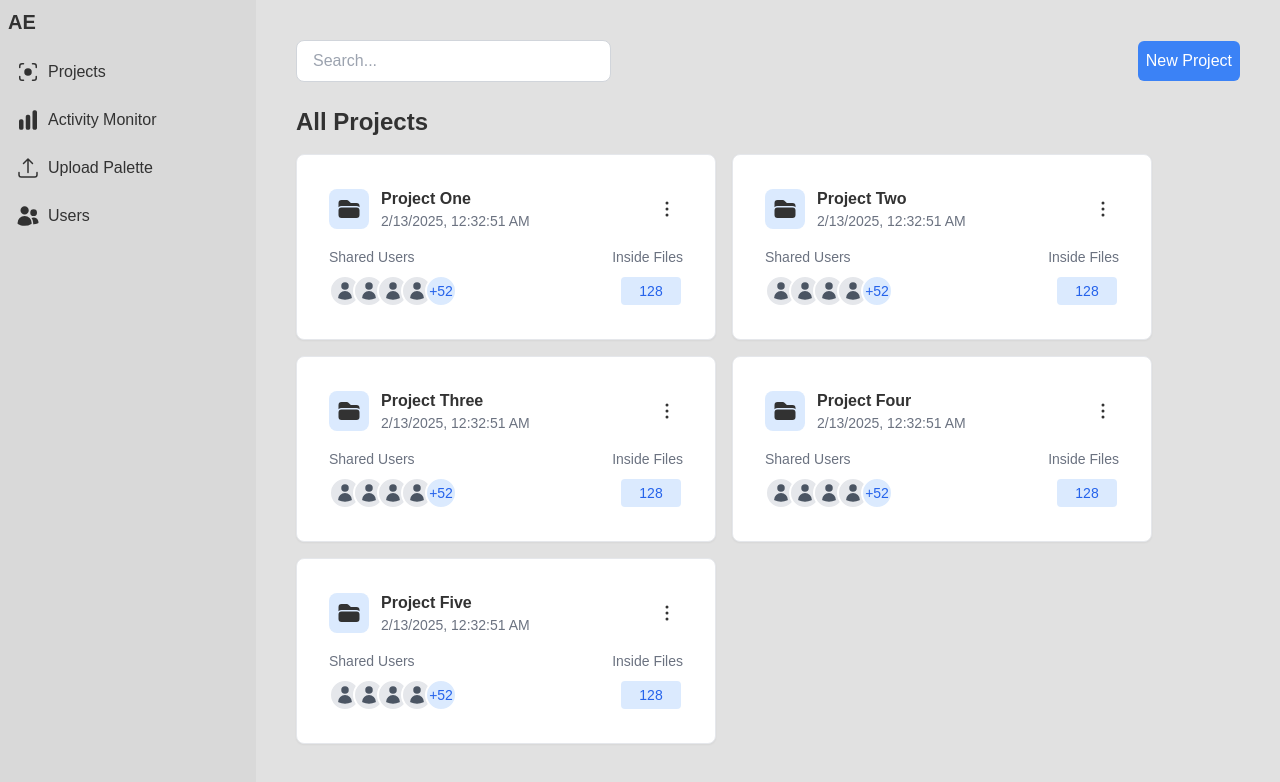
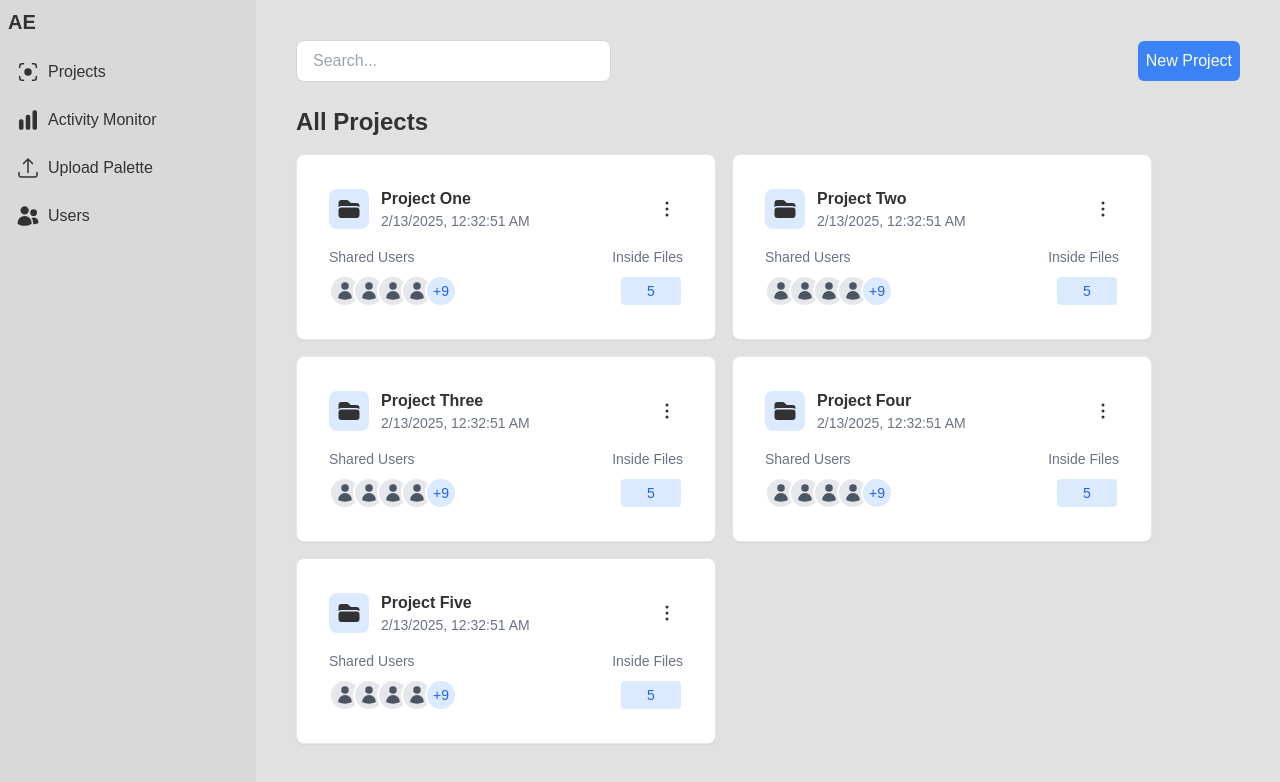
Before and after one commit to CPSC319-2025/404-Found-DAM, a Next.js app in the folder frontend/: page /projects in a window 1280 px wide. Shown: the top 782 px of the page. Built offline with nearby package versions, Linux system fonts and the light colour scheme.

Commit message:
clean up projectcards

```diff
--- a/frontend/src/app/projects/components/ProjectCard.tsx
+++ b/frontend/src/app/projects/components/ProjectCard.tsx
@@ -28,14 +28,14 @@ export default function ProjectCard({ name, id }: ProjectCardProps) {
                 <p className="text-l font-semibold">{name}</p>
                 <p className="text-sm text-gray-500">
                   {new Date().toLocaleDateString()}
-									{', '}
+                  {", "}
                   {new Date().toLocaleTimeString()}
                 </p>
               </div>
             </div>
             <Link
               href={`/projects/edit/${id}`}
-							onClick={(e) => e.stopPropagation() }
+              onClick={(e) => e.stopPropagation()}
               className="flex items-center justify-center w-8 h-8 hover:bg-gray-100 rounded-full cursor-pointer"
             >
               <svg
@@ -79,11 +79,11 @@ export default function ProjectCard({ name, id }: ProjectCardProps) {
                   </div>
                 ))}
                 <div className="w-8 h-8 rounded-full bg-blue-100 border-2 border-white flex items-center justify-center text-sm font-medium text-blue-600">
-									+52
+                  +9
                 </div>
               </div>
               <div className="w-16 h-8 rounded-md bg-blue-100 border-2 border-white flex items-center justify-center text-sm font-medium text-blue-600">
-								128
+                5
               </div>
             </div>
           </div>
```
Lines whose indentation alone changed are shown as unchanged.
